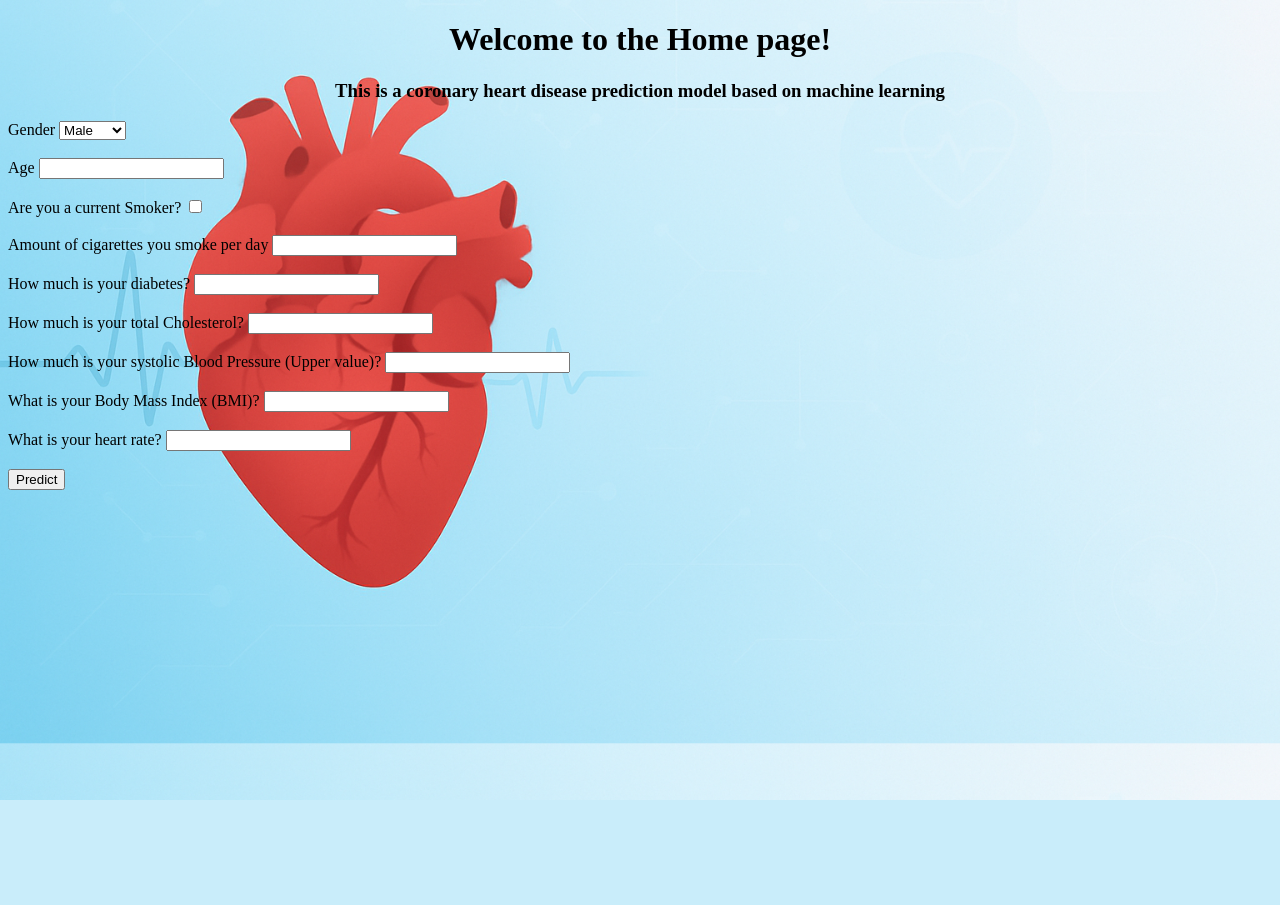
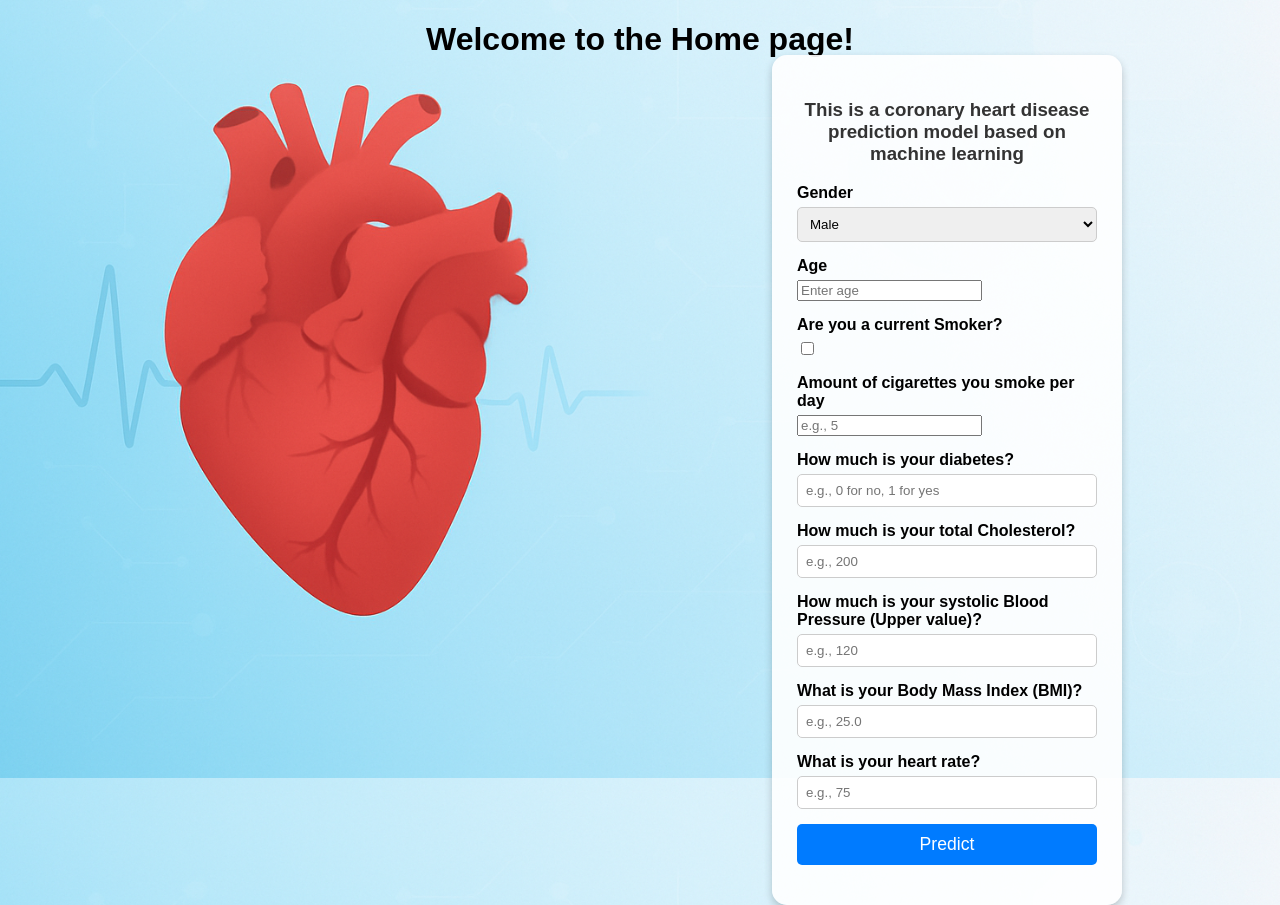
Before and after one commit to Nazihahaha/Coronary-Heart-Disease-Prediction, a Flask app: page / in a window 1280 px wide. Before the commit the page ends 800 px from the top, so only its background shows below. Run offline with Flask 3, Linux system fonts and the light colour scheme; parts of the project's set-up code (start-up, migrations or seed data) failed here and were passed over.

Commit message:
Redesign index page form layout and styling

```diff
--- a/templates/index.html
+++ b/templates/index.html
@@ -1,119 +1,181 @@
 {% extends "layout.html"%}
-<!--curly braces mean jinja code, inheriting layout.html-->
 
 {% block content %}
-<!--whatever is written here will be shown in the home page-->
 <style type="text/css">
     body {
         background-image: url("{{ url_for('static', filename='img/heartbg.png') }}");
-    background-size: cover;    /* Stretch width, keep aspect ratio */
-    background-position: center -110px; /* Moves the background up */
-}
-    h3{
-        text-align: center;
+        background-size: cover;
+        background-position: center -110px;
+        font-family: Arial, sans-serif;
     }
 
+    .container {
+        display: flex; /* This will help with alignment */
+        justify-content: flex-end; /* Pushes the content to the right */
+        align-items: center; /* Vertically centers the form block */
+        height: 100vh; /* Takes full viewport height */
+        padding-right: 150px; /* Adds some space from the right edge */
+    }
+
+    .form-block {
+        background-color: rgba(255, 255, 255, 0.9); /* Semi-transparent white background */
+        border-radius: 15px; /* Rounded corners */
+        padding: 25px; /* Spacing inside the block */
+        box-shadow: 0 4px 8px rgba(0, 0, 0, 0.2); /* A subtle shadow for depth */
+        width: 350px; /* Fixed width for the form block */
+        box-sizing: border-box; /* Includes padding and border in the element's total width and height */
+    }
+
+    h3 {
+        text-align: center;
+        color: #333;
+    }
+
+    .form-field {
+        margin-bottom: 15px;
+    }
+
+    .form-field label {
+        display: block;
+        margin-bottom: 5px;
+        font-weight: bold;
+    }
+
+    .form-field input[type="text"], .form-field select {
+        width: 100%;
+        padding: 8px;
+        border: 1px solid #ccc;
+        border-radius: 5px;
+        box-sizing: border-box;
+    }
+
+    .form-field input[type="checkbox"] {
+        margin-right: 5px;
+    }
+
+    .error-message {
+        color: red;
+        font-size: 0.9em;
+        margin-top: 5px;
+    }
+
+    .submit-button {
+        width: 100%;
+        padding: 10px;
+        background-color: #007BFF;
+        color: white;
+        border: none;
+        border-radius: 5px;
+        cursor: pointer;
+        font-size: 1.1em;
+    }
+
+    .submit-button:hover {
+        background-color: #0056b3;
+    }
 </style>
-<div>
+
+<div class="container">
+    <div class="form-block">
         <h3>This is a coronary heart disease prediction model based on machine learning</h3>
-    <!--<a href=" {{url_for('predict')}}"> Click Here! </a></p> -->
-</div>
-
         <form action="" method="post">
             {{ form.hidden_tag() }}
-    <div>
+
+            <div class="form-field">
                 {{ form.gender.label }}
                 {{ form.gender }}
                 {% if form.gender.errors %}
                     {% for error in form.gender.errors %}
-                <div>{{ error }}</div>
+                        <div class="error-message">{{ error }}</div>
                     {% endfor %}
                 {% endif %}
             </div>
-    <br>
 
-    <div>
+            <div class="form-field">
                 {{ form.age.label }}
-        {{ form.age }}
+                {{ form.age(placeholder="Enter age") }}
                 {% if form.age.errors %}
                     {% for error in form.age.errors %}
-                <div>{{ error }}</div>
+                        <div class="error-message">{{ error }}</div>
                     {% endfor %}
                 {% endif %}
             </div>
-    <br>
-    <div>
+
+            <div class="form-field">
                 {{ form.currentSmoker.label }}
                 {{ form.currentSmoker() }}
                 {% if form.currentSmoker.errors %}
                     {% for error in form.currentSmoker.errors %}
-                <div>{{ error }}</div>
+                        <div class="error-message">{{ error }}</div>
                     {% endfor %}
                 {% endif %}
             </div>
-    <br>
-    <div>
+
+            <div class="form-field">
                 {{ form.cigsPerDay.label }}
-        {{ form.cigsPerDay }}
+                {{ form.cigsPerDay(placeholder="e.g., 5") }}
                 {% if form.cigsPerDay.errors %}
                     {% for error in form.cigsPerDay.errors %}
-                <div>{{ error }}</div>
+                        <div class="error-message">{{ error }}</div>
                     {% endfor %}
                 {% endif %}
             </div>
-    <br>
-    <div>
+
+            <div class="form-field">
                 {{ form.diabetes.label }}
-        {{ form.diabetes }}
+                {{ form.diabetes(placeholder="e.g., 0 for no, 1 for yes") }}
                 {% if form.diabetes.errors %}
                     {% for error in form.diabetes.errors %}
-                <div>{{ error }}</div>
+                        <div class="error-message">{{ error }}</div>
                     {% endfor %}
                 {% endif %}
             </div>
-    <br>
-    <div>
+
+            <div class="form-field">
                 {{ form.totChol.label }}
-        {{ form.totChol }}
+                {{ form.totChol(placeholder="e.g., 200") }}
                 {% if form.totChol.errors %}
                     {% for error in form.totChol.errors %}
-                <div>{{ error }}</div>
+                        <div class="error-message">{{ error }}</div>
                     {% endfor %}
                 {% endif %}
             </div>
-    <br>
-    <div>
+
+            <div class="form-field">
                 {{ form.sysBP.label }}
-        {{ form.sysBP }}
+                {{ form.sysBP(placeholder="e.g., 120") }}
                 {% if form.sysBP.errors %}
                     {% for error in form.sysBP.errors %}
-                <div>{{ error }}</div>
+                        <div class="error-message">{{ error }}</div>
                     {% endfor %}
                 {% endif %}
             </div>
-    <br>
-    <div>
+
+            <div class="form-field">
                 {{ form.BMI.label }}
-        {{ form.BMI }}
+                {{ form.BMI(placeholder="e.g., 25.0") }}
                 {% if form.BMI.errors %}
                     {% for error in form.BMI.errors %}
-                <div>{{ error }}</div>
+                        <div class="error-message">{{ error }}</div>
                     {% endfor %}
                 {% endif %}
             </div>
-    <br>
-    <div>
+
+            <div class="form-field">
                 {{ form.heartRate.label }}
-        {{ form.heartRate }}
+                {{ form.heartRate(placeholder="e.g., 75") }}
                 {% if form.heartRate.errors %}
                     {% for error in form.heartRate.errors %}
-                <div>{{ error }}</div>
+                        <div class="error-message">{{ error }}</div>
                     {% endfor %}
                 {% endif %}
             </div>
-    <br>
-    <div>{{ form.submit() }}</div>
 
+            <div class="form-field">
+                {{ form.submit(class="submit-button") }}
+            </div>
         </form>
+    </div>
+</div>
 
 {% endblock content %}
```
Lines whose indentation alone changed are shown as unchanged.
